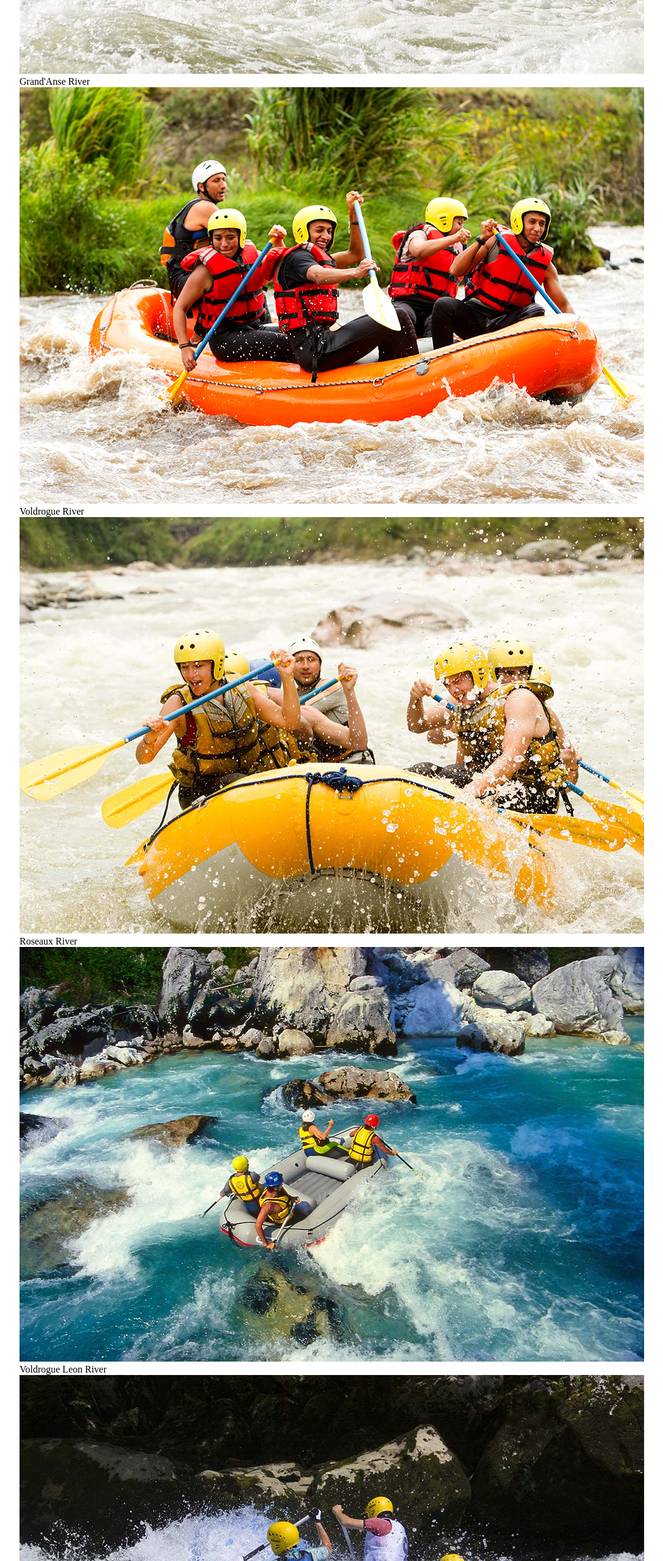
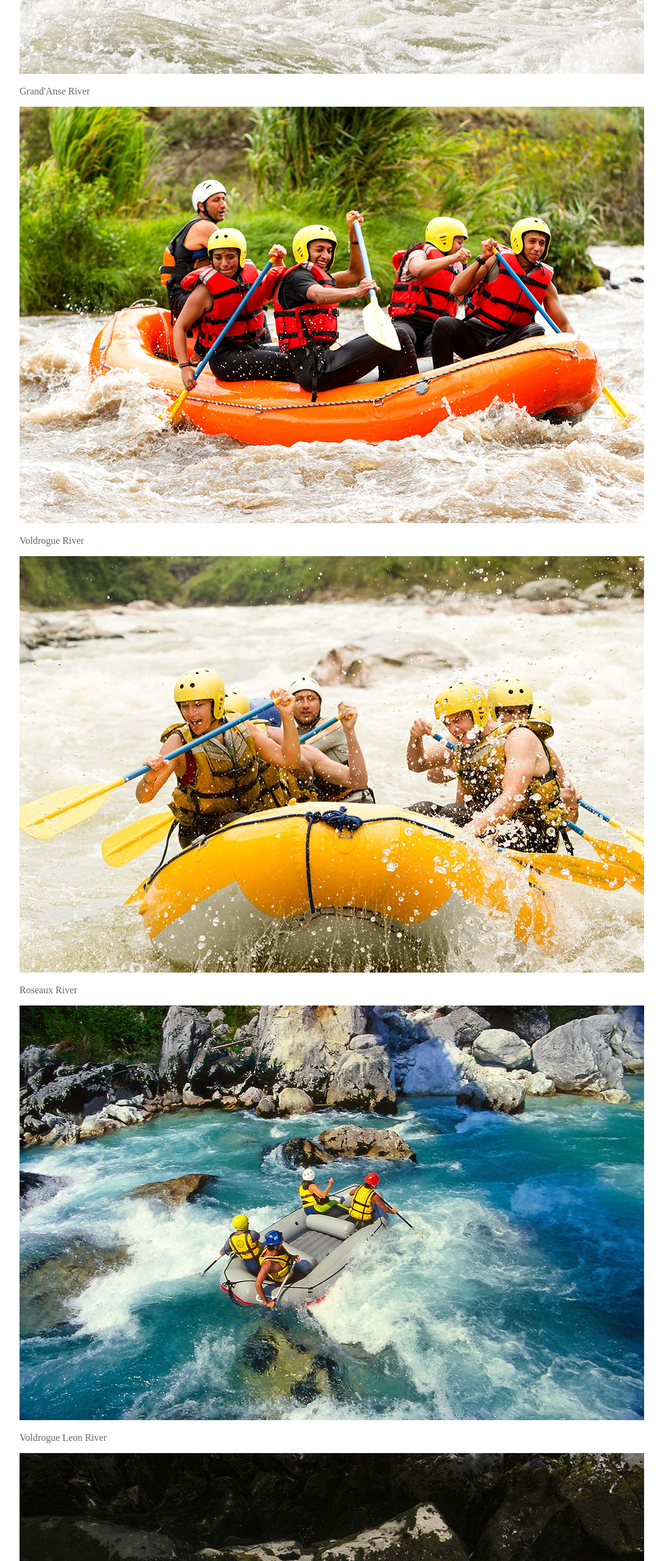
Before and after one commit to lg05byuidaho/wdd130-2, a plain HTML site: page wwr/about.html in a window 1280 px wide. Shown: the part 1640-4200 px from the top of the page at 61% size, without its empty margins (8-1095 px from the left). Drawn offline with Linux system fonts and the light colour scheme.

Commit message:
Modifications added

```diff
--- a/wwr/about.html
+++ b/wwr/about.html
@@ -39,23 +39,23 @@
                 <h2>Adventure Awaits You!</h2>
                 <!-- <figure> -->
                     <img src="images/rafting1.jpg" alt="Hero of image">
-                    <figcaption>Grand'Anse River</figcaption>
+                    <p>Grand'Anse River</p><!-- <figcaption>Grand'Anse River</figcaption> -->
                 <!-- </figure> -->
                 <!-- <figure> -->
                     <img src="images/rafting2.jpg" alt="Hero of image">
-                    <figcaption>Voldrogue River</figcaption>
+                    <p>Voldrogue River</p><!-- <figcaption>Voldrogue River</figcaption> -->
                 <!-- </figure> -->
                 <!-- <figure> -->
                     <img src="images/rafting3.jpg" alt="Hero of image">
-                    <figcaption>Roseaux River</figcaption>
+                    <p>Roseaux River</p><!-- <figcaption>Roseaux River</figcaption> -->
                 <!-- </figure> -->
                 <!-- <figure> -->
                     <img src="images/rafting4.jpg" alt="Hero of image">
-                    <figcaption>Voldrogue Leon River</figcaption>
+                    <p>Voldrogue Leon River</p><!-- <figcaption>Voldrogue Leon River</figcaption>  -->
                 <!-- </figure> -->
                 <!-- <figure> -->
                     <img src="images/rafting5.jpg" alt="Hero of image">
-                    <figcaption>Grand'Anse Moron River</figcaption>
+                    <p>Grand'Anse Moron River</p><!-- <figcaption>Grand'Anse Moron River</figcaption> -->
                 <!-- </figure> -->
             </section>
         </main>
--- a/wwr/styles/rafting.css
+++ b/wwr/styles/rafting.css
@@ -48,7 +48,7 @@ body {
   background-color: rgba(0, 0, 0, 0.5);
   color: white;
   padding: 20px;
-  margin: center;
+  /* margin: center; */
   width: 1160px;
   font-family: Arial, Helvetica, sans-serif;
 }
```
